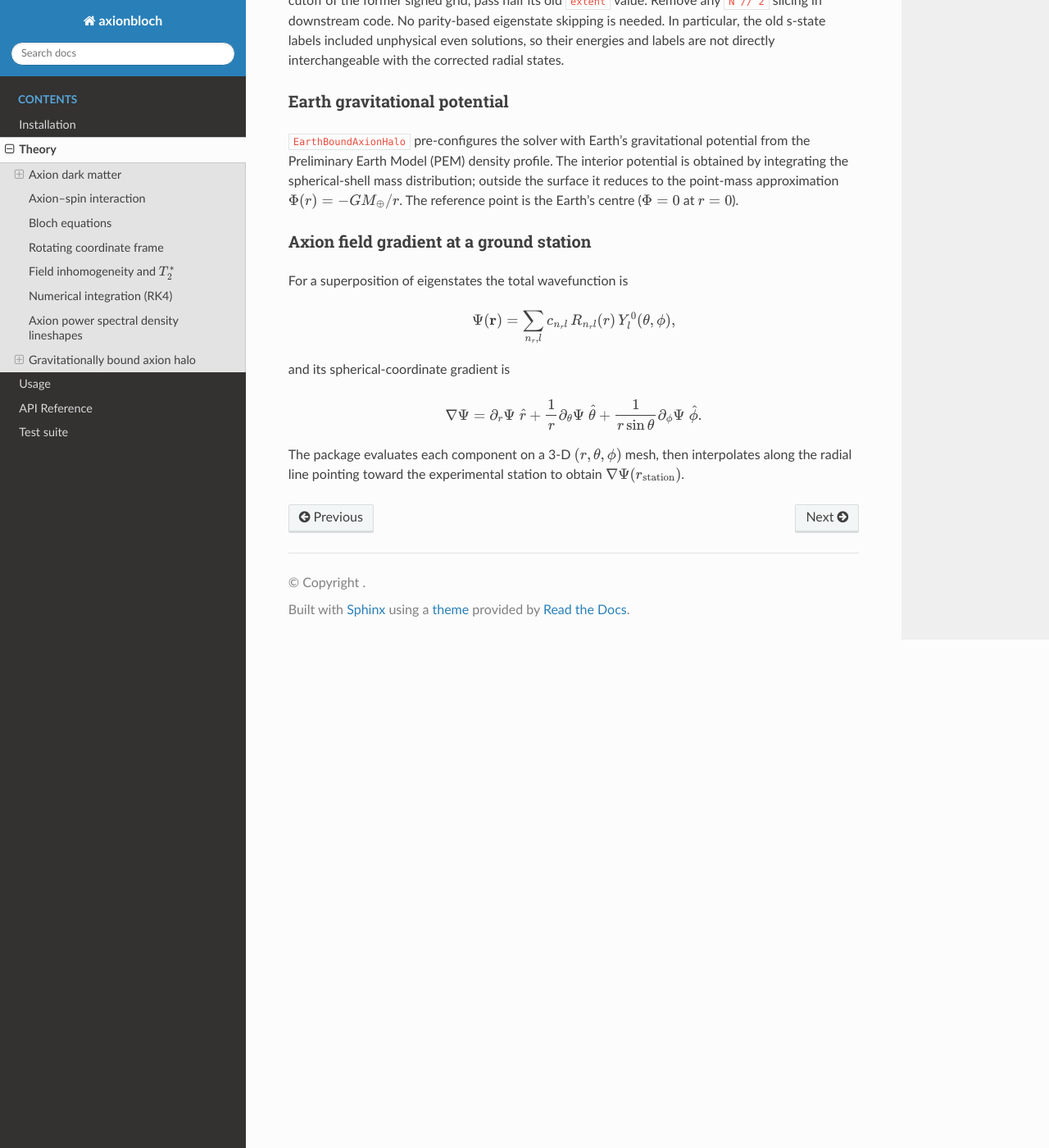
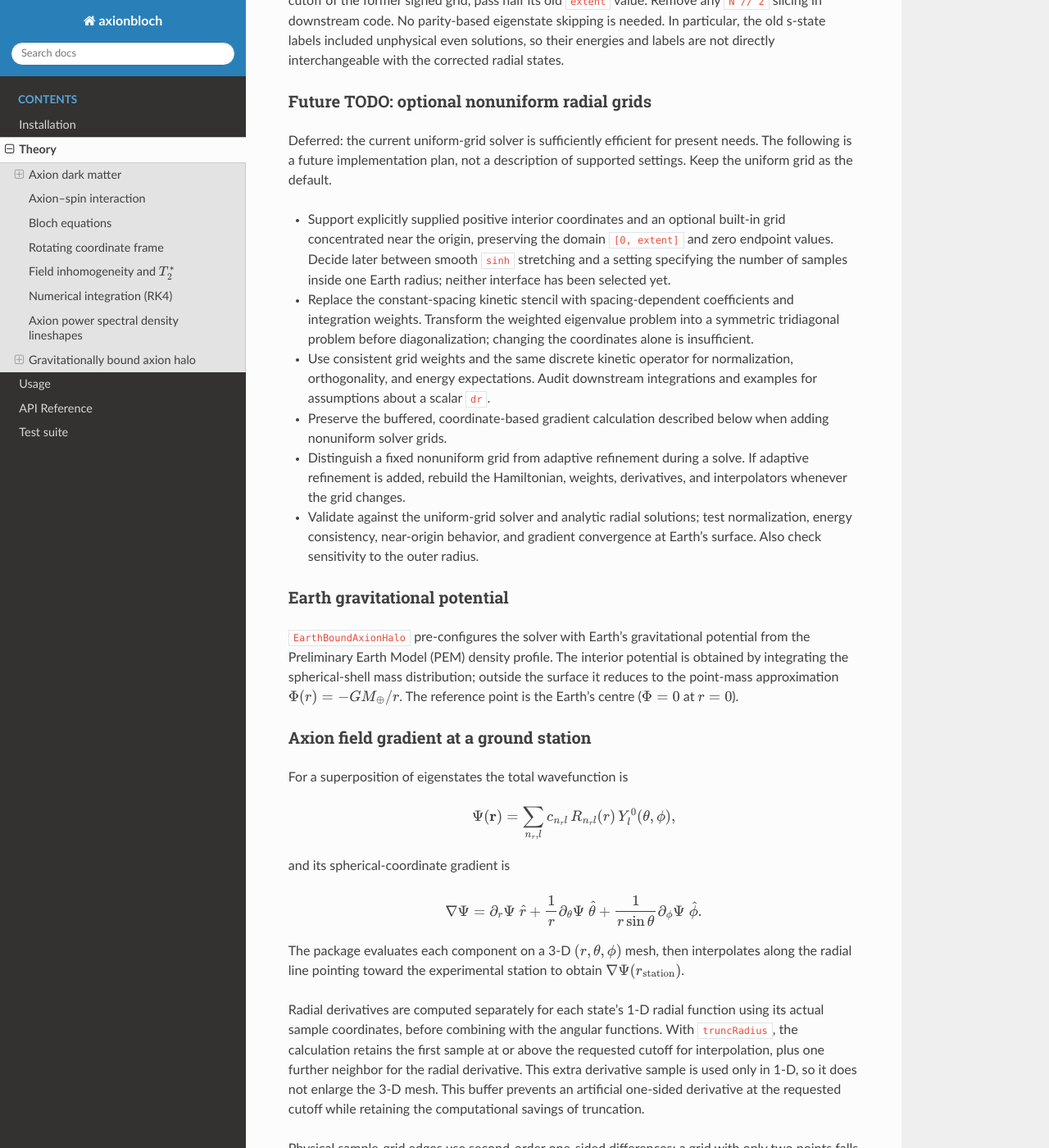
Before and after one commit to Yuzhe98/AxionBloch, a Sphinx documentation site: the page built from docs/theory.md, in a window 1280 px wide and 1400 px high, scrolled down 6652 px. Shown: the whole window at 82% size. Built offline with Sphinx 7.4.7 and the Read the Docs theme 3.1.0, drawn with Linux system fonts in a browser that asks for light colours; some of the changed text lies outside the part shown.

Commit message:
added buffer for gradient calculations

```diff
--- a/docs/theory.md
+++ b/docs/theory.md
@@ -451,6 +451,33 @@ is needed. In particular, the old s-state labels included unphysical even
 solutions, so their energies and labels are not directly interchangeable
 with the corrected radial states.
 
+### Future TODO: optional nonuniform radial grids
+
+Deferred: the current uniform-grid solver is sufficiently efficient for
+present needs. The following is a future implementation plan, not a
+description of supported settings. Keep the uniform grid as the default.
+
+- Support explicitly supplied positive interior coordinates and an optional
+  built-in grid concentrated near the origin, preserving the domain
+  `[0, extent]` and zero endpoint values. Decide later between smooth `sinh`
+  stretching and a setting specifying the number of samples inside one Earth
+  radius; neither interface has been selected yet.
+- Replace the constant-spacing kinetic stencil with spacing-dependent
+  coefficients and integration weights. Transform the weighted eigenvalue
+  problem into a symmetric tridiagonal problem before diagonalization;
+  changing the coordinates alone is insufficient.
+- Use consistent grid weights and the same discrete kinetic operator for
+  normalization, orthogonality, and energy expectations. Audit downstream
+  integrations and examples for assumptions about a scalar `dr`.
+- Preserve the buffered, coordinate-based gradient calculation described
+  below when adding nonuniform solver grids.
+- Distinguish a fixed nonuniform grid from adaptive refinement during a
+  solve. If adaptive refinement is added, rebuild the Hamiltonian, weights,
+  derivatives, and interpolators whenever the grid changes.
+- Validate against the uniform-grid solver and analytic radial solutions;
+  test normalization, energy consistency, near-origin behavior, and gradient
+  convergence at Earth's surface. Also check sensitivity to the outer radius.
+
 ### Earth gravitational potential
 
 `EarthBoundAxionHalo` pre-configures the solver with Earth's gravitational
@@ -481,3 +508,21 @@ and its spherical-coordinate gradient is
 The package evaluates each component on a 3-D {math}`(r,\theta,\phi)` mesh,
 then interpolates along the radial line pointing toward the experimental
 station to obtain {math}`\nabla\Psi(r_\mathrm{station})`.
+
+Radial derivatives are computed separately for each state's 1-D radial
+function using its actual sample coordinates, before combining with the
+angular functions. With `truncRadius`, the calculation retains the first
+sample at or above the requested cutoff for interpolation, plus one further
+neighbor for the radial derivative. This extra derivative sample is used
+only in 1-D, so it does not enlarge the 3-D mesh. This buffer prevents an
+artificial one-sided derivative at the requested cutoff while retaining the
+computational savings of truncation.
+
+Physical sample-grid edges use second-order one-sided differences; a grid
+with only two points falls back to first order. `truncRadius` must lie
+between the first and last stored radial samples, avoiding extrapolation
+outside the sampled domain. The returned native radial samples and
+wavefunction exclude samples beyond the cutoff, and the interpolated
+gradient line ends at the cutoff. Omitting `truncRadius` uses the full
+sampled domain. This derivative calculation accepts nonuniform coordinates,
+but the eigenvalue solver still uses a uniform grid.
```
Also changed, not shown: 2 other files.
